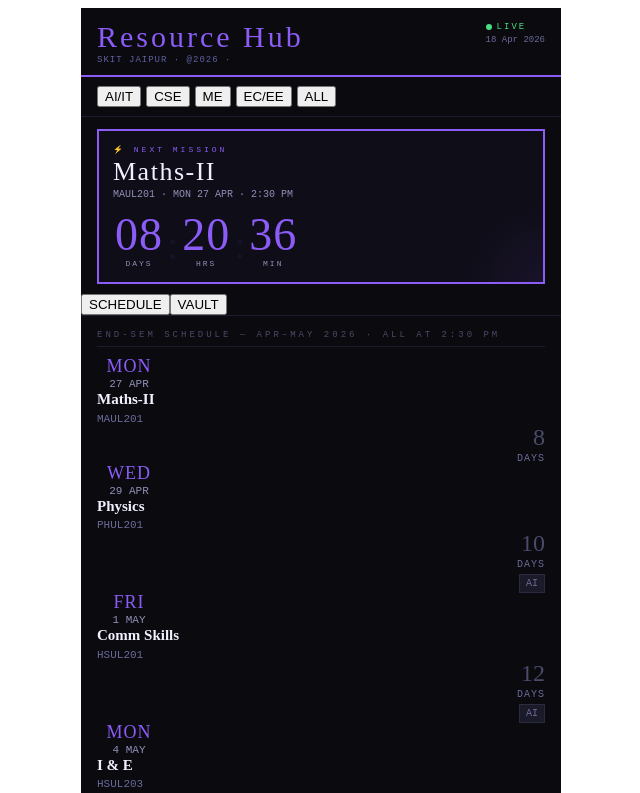
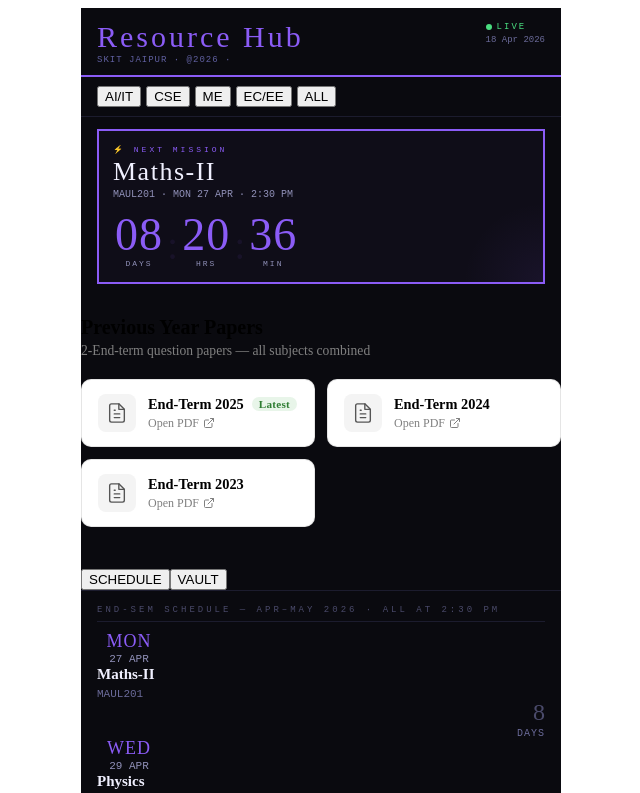
Before and after one commit to Hanu2908/Resource_Hub, a React (Vite) app: page / in a window 1280 px wide. Shown: the top 793 px of the page, without its empty margins (319-959 px from the left). Built offline with nearby package versions, Linux system fonts and the light colour scheme; the HTML template or start-up script is replaced by a standard one.

Commit message:
Fix import path for PYQSection component

```diff
--- a/src/App.jsx
+++ b/src/App.jsx
@@ -17,7 +17,7 @@ import ScheduleTab from "./components/ScheduleTab.jsx";
 import VaultTab from "./components/VaultTab.jsx";
 import NoticesTab from "./components/NoticesTab.jsx";
 import TemplatesTab from "./components/TemplatesTab.jsx";
-import PYQSection from './components/PYQSection';
+import PYQSection from './components/PYQSection.jsx';
 
 
 // ── Helpers ───────────────────────────────────────────────────────────────────
@@ -163,6 +163,9 @@ export default function App() {
         {/* ── HERO COUNTDOWN ── */}
         <HeroCountdown exam={nextEntry?.exam} cd={nextEntry?.cd} />
 
+        <PYQSection />
+
+
         {/* ── TAB NAV ── */}
         <div style={{ display: "flex", borderBottom: "1.5px solid var(--border-faint)", marginTop: "10px" }}>
           {ENABLED_TABS.map(t => (
```
